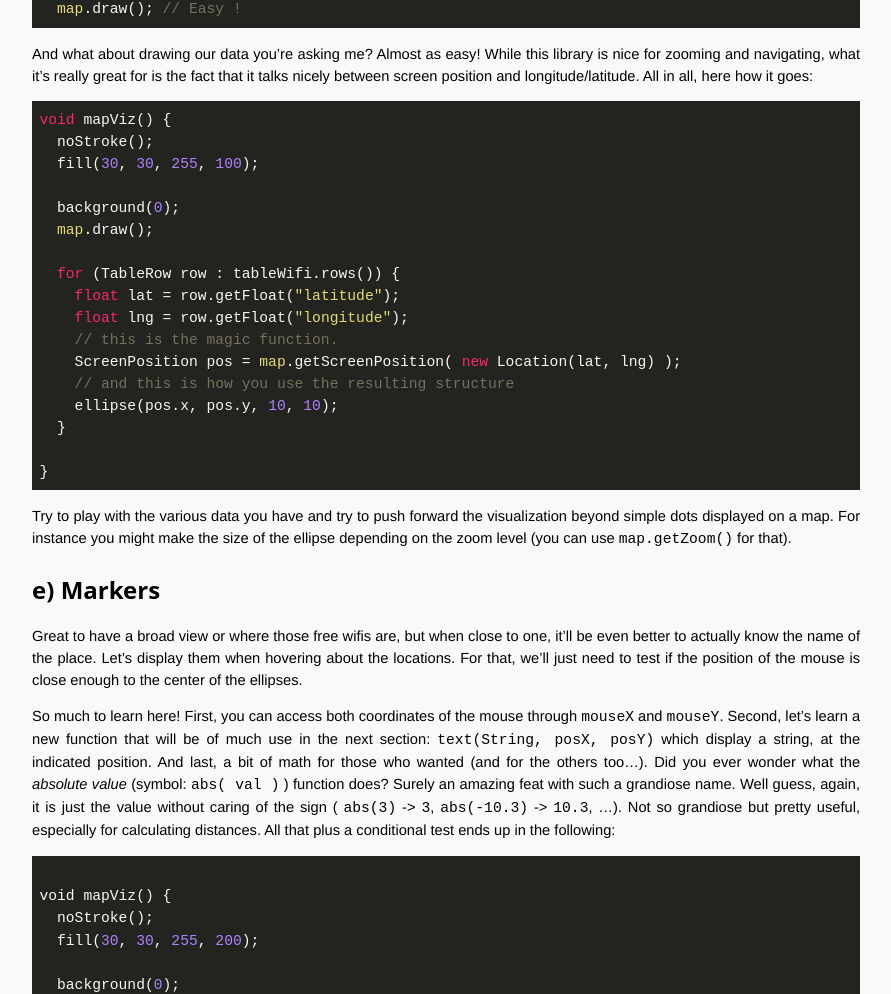
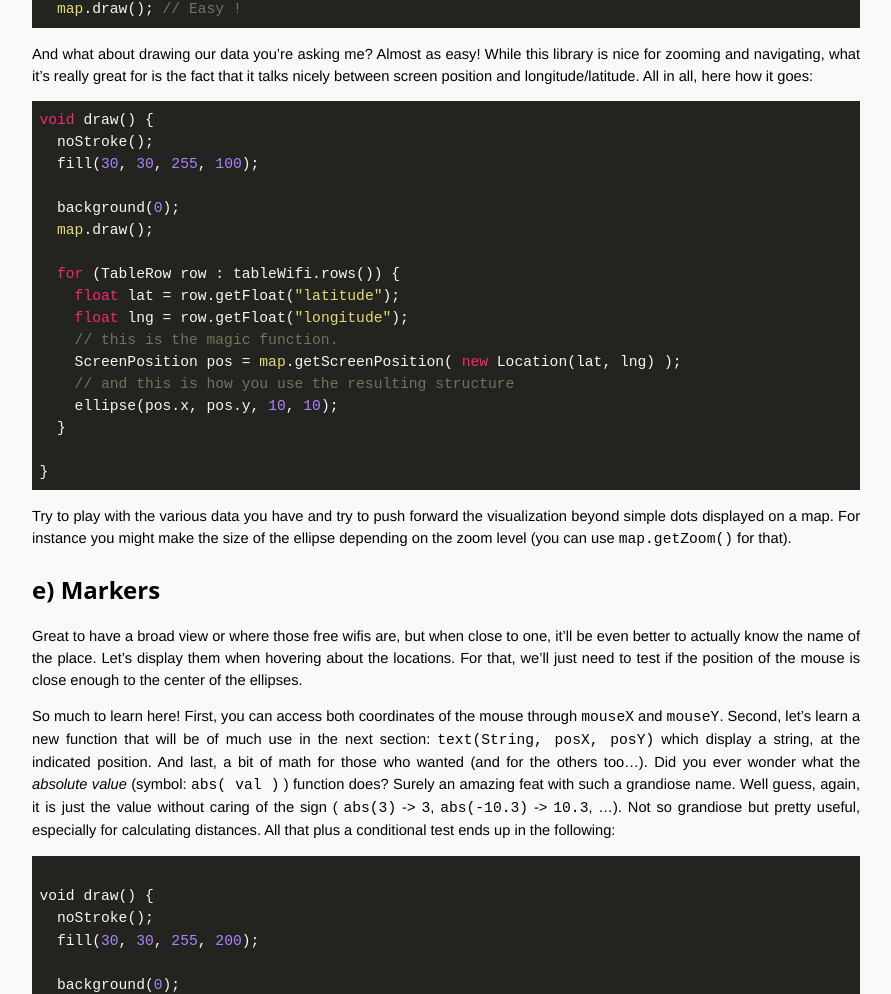
Before and after one commit to OpenTechSchool-Brussels/data-visualisation-with-processing, a Jekyll site: the page built from Here-and-there.markdown, in a window 1280 px wide and 1400 px high, scrolled down 2331 px. Shown: the part 148-1142 px from the top of the window, without its empty margins (324-1215 px from the left). Built offline with Jekyll 4.4.1, drawn with Linux system fonts in a browser that asks for light colours; Markdown is read by kramdown in place of the engine named in the settings.

Commit message:
Update Here-and-there.markdown

````diff
--- a/Here-and-there.markdown
+++ b/Here-and-there.markdown
@@ -97,7 +97,7 @@ And last, let's show it in the `draw()` function:
 And what about drawing our data you're asking me? Almost as easy! While this library is nice for zooming and navigating, what it's really great for is the fact that it talks nicely between screen position and longitude/latitude. All in all, here how it goes:
 
 ```java
-void mapViz() {
+void draw() {
   noStroke();
   fill(30, 30, 255, 100);
 
@@ -125,7 +125,7 @@ So much to learn here! First, you can access both coordinates of the mouse throu
 
 ```java
 
-void mapViz() {
+void draw() {
   noStroke();
   fill(30, 30, 255, 200);
 
````
